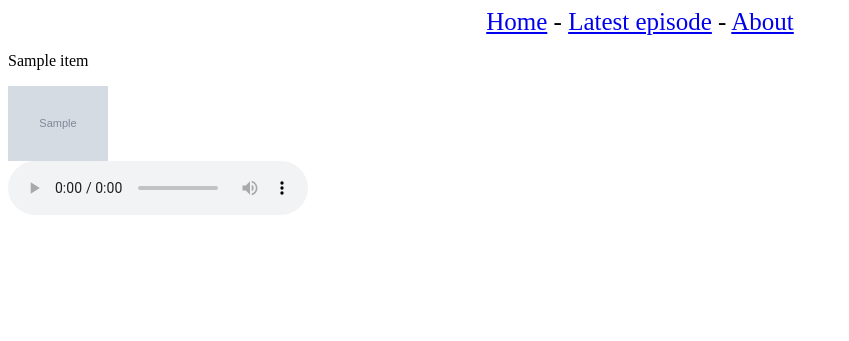
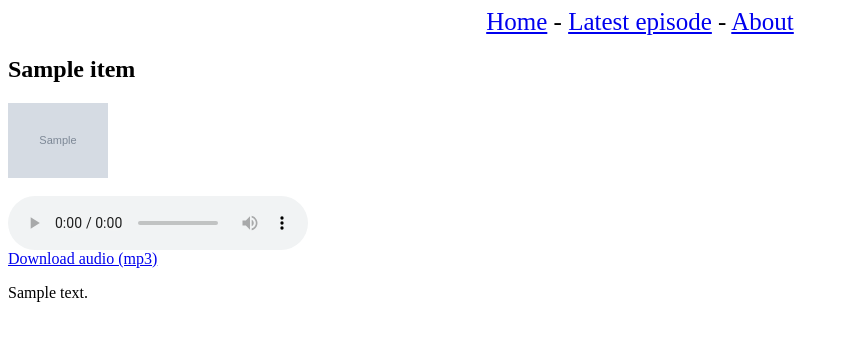
Before and after one commit to scarabcoder/podcast-website, a Flask app: template app/templates/episode.html in a window 1280 px wide. Shown: the top 341 px of the page, without its empty margins (0-849 px from the left). Run offline with Flask 2, Linux system fonts and the light colour scheme; the template is opened without the code that fills it: most values are stand-ins (such as "Sample title", 1, 10 or a date in 2020); grey boxes marked "Sample" are stand-in pictures; some libraries are stand-ins or nearby versions.

Commit message:
Changed some stuffs

```diff
--- a/app/templates/episode.html
+++ b/app/templates/episode.html
@@ -1,9 +1,13 @@
 {% extends "base.html" %}
 {% block content %}
-<p>{{item.title}}</p>
-<img src="{{img}}" width=100px>
+<h2>{{item.title}}</h2>
+<img src="{{item.image.href}}" width=100px>
+</br>
 </br>
 <audio src="{{item.links[1].href}}" controls>
 <p>Whoops! Were weren't able to load the audio. Please report this to me, so I can fix it.</p>
 </audio>
+</br>
+<a href="{{item.links[1].href}}">Download audio (mp3)</a>
+<p>{{item.description|replace("<img", "<imgg")|replace("\n"," <br>")|safe|urlize(100,true)}}
 {% endblock %}
--- a/app/views.py
+++ b/app/views.py
@@ -2,13 +2,18 @@ from app import app
 from flask import render_template
 from flask import abort
 import feedparser
+import re
 feed = feedparser.parse('http://kidswhocode.podomatic.com/rss2.xml').entries
 updated = []
 x = 0
+
 for item in feed:
 
     updated.append(item.title.replace(" ", "-").replace("?", "").lower())
     x = x + 1
+
+
+
 for item in updated:
     print item
 @app.route('/')
```
Also changed, not shown: 1 other file.
